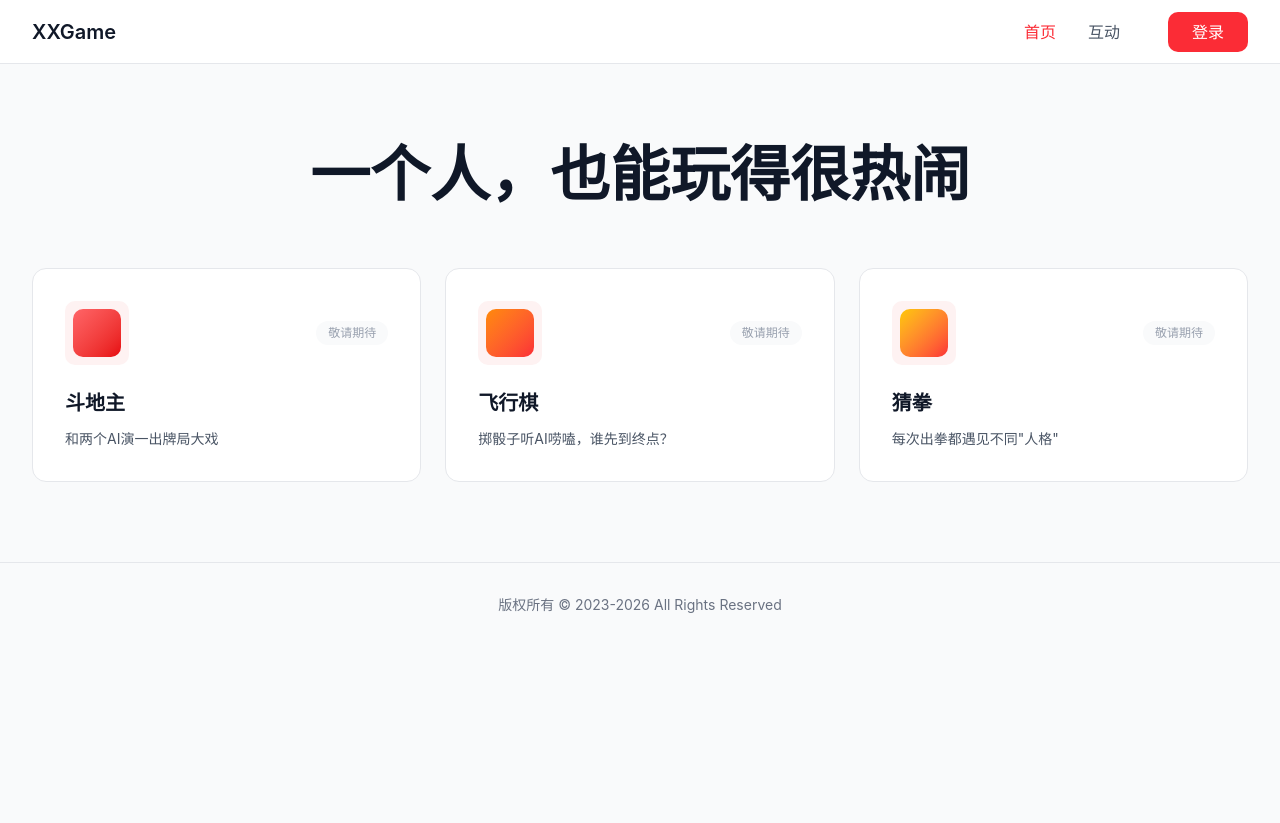
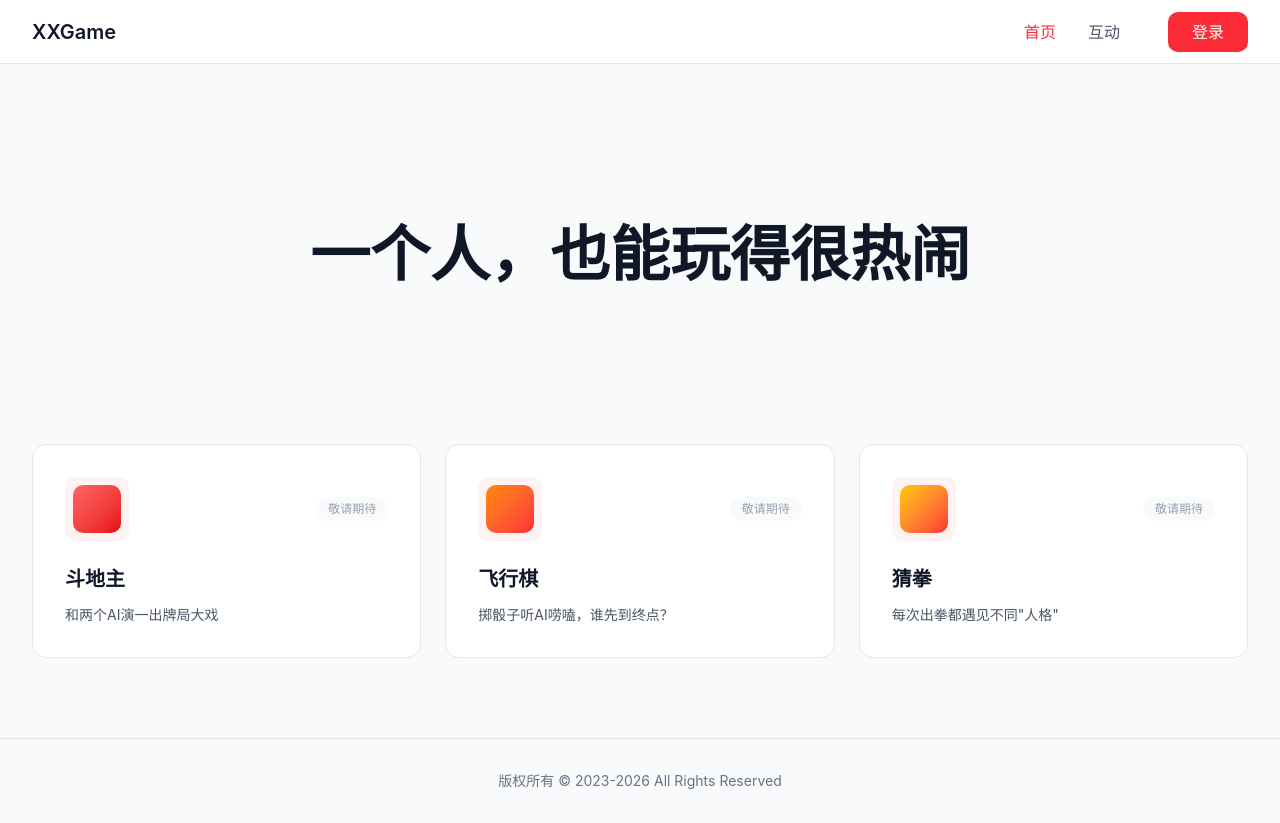
Before and after one commit to hailanglang/xxGame, a Next.js app: page / in a window 1280 px wide. Before the commit the page ends 800 px from the top, so only its background shows below. Built offline with nearby package versions, Linux system fonts and the light colour scheme.

Commit message:
style: 调整首页标题间距，临时注释分类导航栏

```diff
--- a/src/app/page.tsx
+++ b/src/app/page.tsx
@@ -33,7 +33,7 @@ export default function HomePage() {
     <>
       <main className="max-w-[1280px] mx-auto px-8 py-20">
         {/* Slogan — Figma: 60px Bold, centered */}
-        <h1 className="text-center text-[60px] font-bold text-[#101828] leading-[60px]">
+        <h1 className="text-center mt-20 mb-40 text-[60px] font-bold text-[#101828] leading-[60px]">
           一个人，也能玩得很热闹
         </h1>
 
--- a/src/app/web/interactions/page.tsx
+++ b/src/app/web/interactions/page.tsx
@@ -54,7 +54,7 @@ export default function InteractionsPage() {
         {/* 左侧导航 — Figma: 182.67px, padding 16px                          */}
         {/* ================================================================ */}
         <aside className="w-[182.67px] shrink-0">
-          <nav className="bg-white border border-[#E5E7EB] rounded-[10px] p-4 space-y-2">
+          {/* <nav className="bg-white border border-[#E5E7EB] rounded-[10px] p-4 space-y-2">
             {categoryTabs.map((tab) => (
               <button
                 key={tab.label}
@@ -69,7 +69,7 @@ export default function InteractionsPage() {
                 {tab.label}
               </button>
             ))}
-          </nav>
+          </nav> */}
 
           {/* 发布按钮 — 与 nav-bar 登录按钮相同样式 */}
           <button
```
